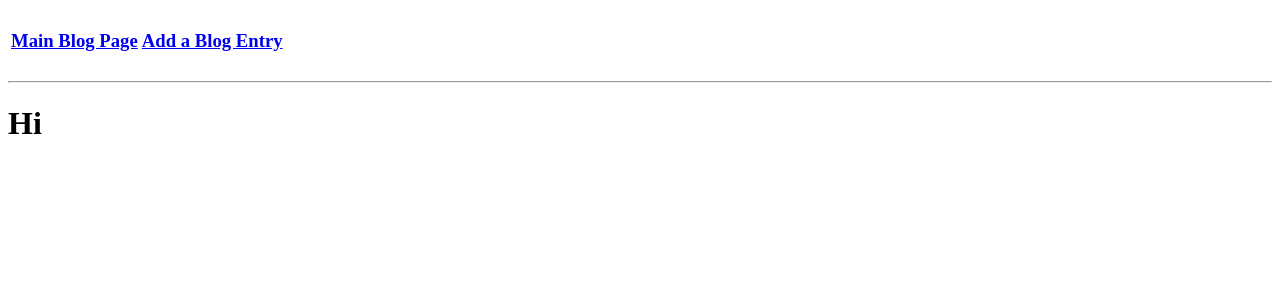
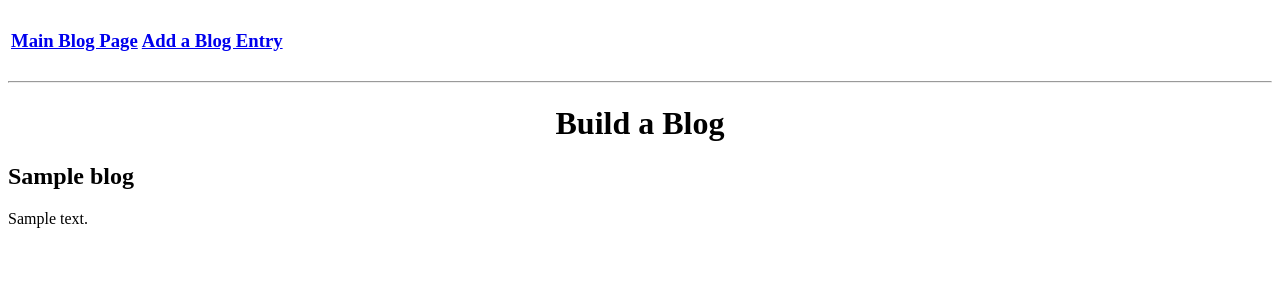
Before and after one commit to ParkinsonXC/build-a-blog, a Flask app: template templates/blogs.html in a window 1280 px wide. Shown: the top 300 px of the page. Run offline with Flask 2, Linux system fonts and the light colour scheme; the template is opened without the code that fills it: most values are stand-ins (such as "Sample title", 1, 10 or a date in 2020); data that the repository does not hold is empty.

Commit message:
added new post functionality. Everything is properly displayed on the main page after submitting a new post

```diff
--- a/main.py
+++ b/main.py
@@ -16,11 +16,31 @@ class Blog(db.Model):
     def __init__(self, title, body):
         self.title = title
         self.body = body
+
+
 #AFTER we have created the above items, we need to use a python shell to initalize our database.
 
 @app.route('/blog', methods = ['GET'])
 def index():
-    return render_template('blogs.html')
+
+    blogs = Blog.query.all()
+
+    return render_template('blogs.html', blogs=blogs)
+
+
+
+@app.route('/newpost', methods = ['GET', 'POST'])
+def add_blog():
+    if request.method == 'POST':
+        blog_title = request.form['title']
+        blog_body = request.form['blog-body']
+        new_post = Blog(blog_title, blog_body)
+        db.session.add(new_post)
+        db.session.commit()
+
+        return redirect('/blog')
+    else:
+        return render_template('newpost.html')
 
 
 
--- a/templates/base.html
+++ b/templates/base.html
@@ -6,8 +6,8 @@
 <body>
     <table>
         <tr>
-            <td><a href = "/main-blog"><h3>Main Blog Page</h3></a></td>
-            <td><a href = "/add-entry"><h3>Add a Blog Entry</h3></a></td>
+            <td><a href = "/blog"><h3>Main Blog Page</h3></a></td>
+            <td><a href = "/newpost"><h3>Add a Blog Entry</h3></a></td>
         </tr>
     </table>
 
--- a/templates/blogs.html
+++ b/templates/blogs.html
@@ -1,5 +1,27 @@
 {% extends "base.html" %}
 
 {% block content %}
-<h1>Hi</h1>
+<h1 style="text-align: center">Build a Blog</h1>
+
+<!--JINJA SYNTAX TO DISPLAY EACH BLOG POST -->
+{% if blogs|length == 0 %}
+<p>No posts yet</p>
+
+{% else %}
+
+{% for blog in blogs %}
+<h2>{{blog.title}}</h2>
+<p>{{blog.body}}</p>
+<br>
+{% endfor %}
+{% endif %}
+
+
+
+
+
+
+
+
+
 {% endblock %}
```
Also changed, not shown: templates/newpost.html (added, +25 -0 lines).
